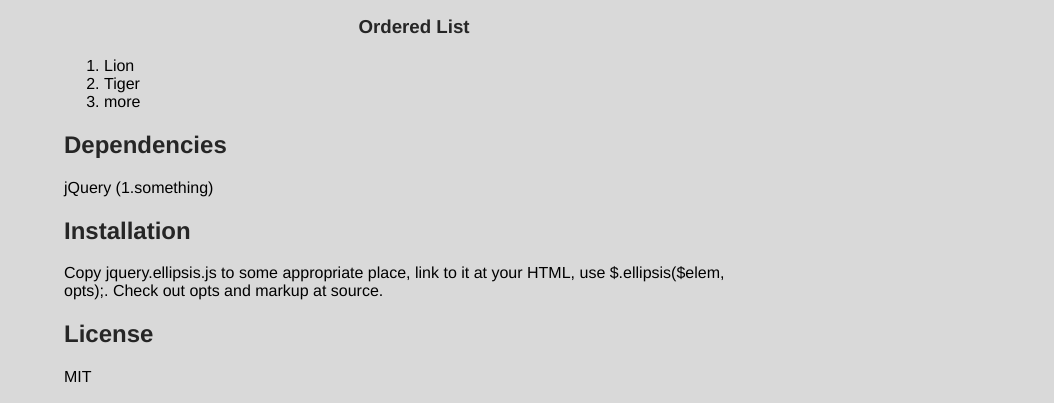
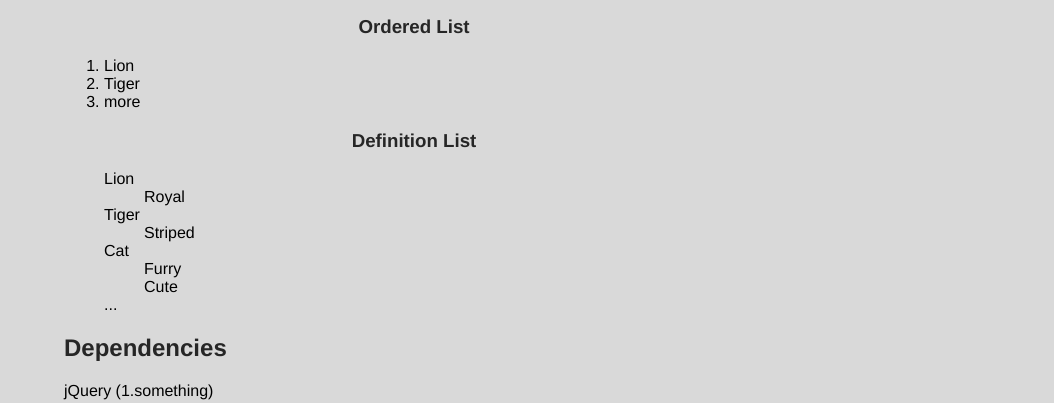
Before and after one commit to bebraw/jquery.ellipsis, a plain HTML site: page index.html in a window 1280 px wide. Shown: the part 356-759 px from the top of the page, without its empty margins (226-1280 px from the left). Drawn offline with nearby package versions, Linux system fonts and the light colour scheme.

Commit message:
Add definition list example

```diff
--- a/index.html
+++ b/index.html
@@ -39,6 +39,7 @@
     $(function() {
         $('#bulletedList').ellipsis();
         $('#orderedList').ellipsis({visible: 2, more: 'more'});
+        $('#definitionList').ellipsis();
         // TODO: numbered list, description list, p/div/span
         // TODO: cb (anim)
     });
@@ -90,6 +91,26 @@
         <li>Lynx</li>
     </ol>
 
+    <h3>Definition List</h3>
+
+    <ol id="definitionList">
+        <dt>Lion</dt>
+        <dd>Royal</dd>
+        <dt>Tiger</dt>
+        <dd>Striped</dd>
+        <dt>Cat</dt>
+        <dd>Furry</dd>
+        <dd>Cute</dd>
+        <dt>Jaguar</dt>
+        <dt>Leopard</dt>
+        <dd>Strong</dd>
+        <dd>Powerful</dd>
+        <dt>Panther</dt>
+        <dd>Agile</dd>
+        <dt>Lynx</dt>
+        <dd>Sneaky</dd>
+    </ol>
+
     <h2>Dependencies</h2>
 
     <p>jQuery (1.something)</p>
--- a/js/jquery.ellipsis.js
+++ b/js/jquery.ellipsis.js
@@ -1,15 +1,20 @@
 /* MIT (c) Juho Vepsalainen */
 (function ($) {
     function ellipsis($elem, options) {
-        var $lis = $('li', $elem);
+        check('li', $elem, options);
+        check('dt', $elem, options);
+    }
 
-        if($lis.length > options.visible) {
-            var $slice = $lis.slice(options.visible).hide();
-            var $more = $('<li class="more">' + options.more +'</li>').appendTo($elem);
+    function check(name, $elem, options) {
+        var $elems = $(name, $elem);
+
+        if($elems.length > options.visible) {
+            var $slice = $elem.children().slice($($elems[options.visible]).index()).hide();
+            var $more = $('<' + name + ' class="more">' + options.more +'</' + name + '>').appendTo($elem);
 
             $more.bind('click', function() {
                 $slice.show();
-                $more.hide();
+                $more.remove();
             });
         }
     }
```
